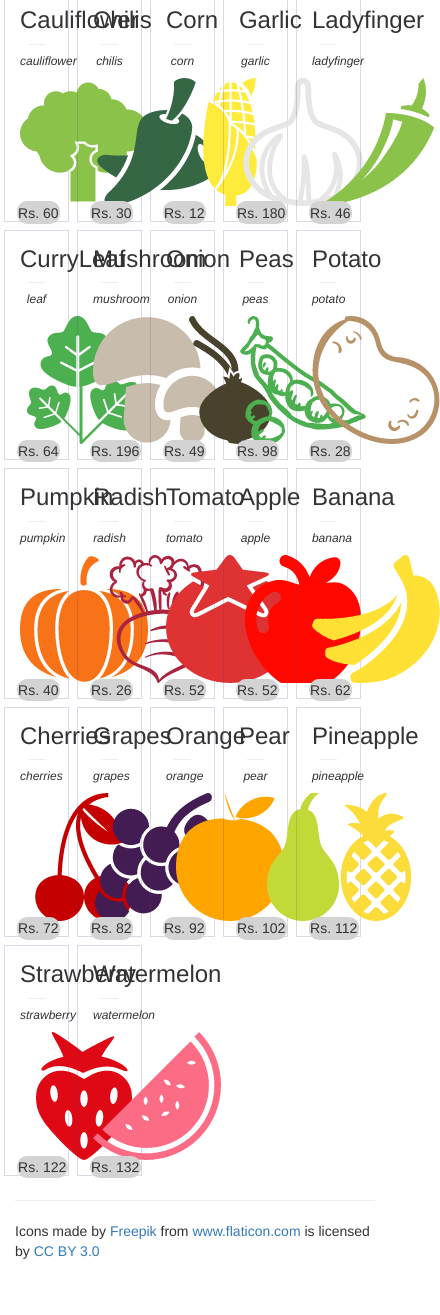
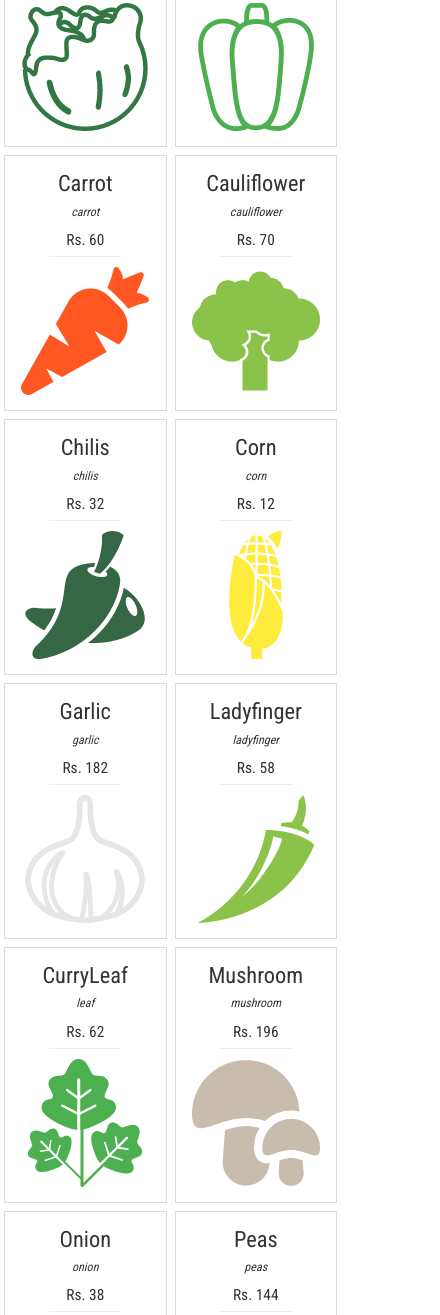
Before and after one commit to divagar/myveggies, a plain HTML site: page index.html in a window 390 px wide. Shown: the part 591-1906 px from the top of the page, 440 px wide, since content can reach past the window. Before the commit the page ends 1852 px from the top, so only its background shows below. Drawn offline with Linux system fonts and the light colour scheme.

Commit message:
Fix all the mobile web app align issues.
Signed-off-by: Div <m.divagar@gmail.com>

```diff
--- a/data/fruits.json
+++ b/data/fruits.json
@@ -1,14 +1,14 @@
 {
     "fruits":
                 [
-                    {"name":"Apple", "desc":"apple", "price":"52"},
-                    {"name":"Banana", "desc":"banana", "price":"62"},
-                    {"name":"Cherries", "desc":"cherries", "price":"72"},
-                    {"name":"Grapes", "desc":"grapes", "price":"82"},
-                    {"name":"Orange", "desc":"orange", "price":"92"},
-                    {"name":"Pear", "desc":"pear", "price":"102"},
-                    {"name":"Pineapple", "desc":"pineapple", "price":"112"},
-                    {"name":"Strawberry", "desc":"strawberry", "price":"122"},
-                    {"name":"Watermelon", "desc":"watermelon", "price":"132"}
+                    {"name":"Apple", "desc":"apple", "price":"199"},
+                    {"name":"Banana", "desc":"banana", "price":"48"},
+                    {"name":"Cherries", "desc":"cherries", "price":"89"},
+                    {"name":"Grapes", "desc":"grapes", "price":"40"},
+                    {"name":"Orange", "desc":"orange", "price":"110"},
+                    {"name":"Pear", "desc":"pear", "price":"120"},
+                    {"name":"Pineapple", "desc":"pineapple", "price":"38"},
+                    {"name":"Strawberry", "desc":"strawberry", "price":"64"},
+                    {"name":"Watermelon", "desc":"watermelon", "price":"20"}
                 ]
 }
--- a/data/veggies.json
+++ b/data/veggies.json
@@ -1,23 +1,23 @@
 {
     "veggies":
                 [
-                    {"name":"Brinjal", "desc":"brinjal", "price":"47"},
-                    {"name":"Broccoli", "desc":"broccoli", "price":"85"},
-                    {"name":"Cabbage", "desc":"cabbage", "price":"17"},
-                    {"name":"Capicom", "desc":"capicom", "price":"38"},
-                    {"name":"Carrot", "desc":"carrot", "price":"50"},
-                    {"name":"Cauliflower ", "desc":"cauliflower", "price":"60"},
-                    {"name":"Chilis", "desc":"chilis", "price":"30"},
+                    {"name":"Brinjal", "desc":"brinjal", "price":"55"},
+                    {"name":"Broccoli", "desc":"broccoli", "price":"80"},
+                    {"name":"Cabbage", "desc":"cabbage", "price":"19"},
+                    {"name":"Capicom", "desc":"capicom", "price":"40"},
+                    {"name":"Carrot", "desc":"carrot", "price":"60"},
+                    {"name":"Cauliflower ", "desc":"cauliflower", "price":"70"},
+                    {"name":"Chilis", "desc":"chilis", "price":"32"},
                     {"name":"Corn", "desc":"corn", "price":"12"},
-                    {"name":"Garlic", "desc":"garlic", "price":"180"},
-                    {"name":"Ladyfinger", "desc":"ladyfinger", "price":"46"},
-                    {"name":"CurryLeaf", "desc":"leaf", "price":"64"},
+                    {"name":"Garlic", "desc":"garlic", "price":"182"},
+                    {"name":"Ladyfinger", "desc":"ladyfinger", "price":"58"},
+                    {"name":"CurryLeaf", "desc":"leaf", "price":"62"},
                     {"name":"Mushroom", "desc":"mushroom", "price":"196"},
-                    {"name":"Onion", "desc":"onion", "price":"49"},
-                    {"name":"Peas", "desc":"peas", "price":"98"},
+                    {"name":"Onion", "desc":"onion", "price":"38"},
+                    {"name":"Peas", "desc":"peas", "price":"144"},
                     {"name":"Potato", "desc":"potato", "price":"28"},
-                    {"name":"Pumpkin", "desc":"pumpkin", "price":"40"},
-                    {"name":"Radish", "desc":"radish", "price":"26"},
-                    {"name":"Tomato", "desc":"tomato", "price":"52"}
+                    {"name":"Pumpkin", "desc":"pumpkin", "price":"12"},
+                    {"name":"Radish", "desc":"radish", "price":"28"},
+                    {"name":"Tomato", "desc":"tomato", "price":"36"}
                 ]
 }
--- a/index.html
+++ b/index.html
@@ -4,37 +4,44 @@
     <meta charset="utf-8">
     <meta http-equiv="X-UA-Compatible" content="IE=edge">
     <meta name="description" content="This is a simple web app to show the daily vegatable and fruit price around Bangalore, India. This app was built to showcase the latest features of web app like service worker, offfine support, notification and etc...">
-    <meta name="viewport" content="width=device-width, initial-scale=1">
+    <meta name="viewport" content="width=device-width, initial-scale=1, maximum-scale=1, user-scalable=no">
     <title>My Veggies!</title>
+
+    <!-- Disable tap highlight on IE -->
+    <meta name="msapplication-tap-highlight" content="no">
 
     <!-- Add to homescreen -->
     <link rel="manifest" href="manifest.json">
 
     <!-- Fallback to homescreen for Chrome <39 on Android -->
     <meta name="mobile-web-app-capable" content="yes">
-    <meta name="application-name" content="Web Starter Kit">
+    <meta name="application-name" content="My Veggies!">
     <link rel="icon" sizes="192x192" href="images/icons/myveggies.png">
 
     <!-- Add to homescreen for Safari on iOS -->
     <meta name="apple-mobile-web-app-capable" content="yes">
     <meta name="apple-mobile-web-app-status-bar-style" content="black">
-    <meta name="apple-mobile-web-app-title" content="Web Starter Kit">
+    <meta name="apple-mobile-web-app-title" content="My Veggies!">
     <link rel="apple-touch-icon" href="images/icons/myveggies.png">
 
     <!-- Tile icon for Win8 (144x144 + tile color) -->
     <meta name="msapplication-TileImage" content="images/icons/myveggies.png">
-    <meta name="msapplication-TileColor" content="#3372DF">
+    <meta name="msapplication-TileColor" content="#2F3BA2">
+
+    <!-- Color the status bar on mobile devices -->
+    <meta name="theme-color" content="#2F3BA2">
 
     <!-- Page styles -->
-    <link rel="stylesheet" href="styles/main.css">
+    <link href='https://fonts.googleapis.com/css?family=Roboto+Condensed' rel='stylesheet' type='text/css'>
     <link rel="stylesheet" href="styles/bootstrap.min.css" media="screen">
     <link rel="stylesheet" href="styles/bootstrap-theme.min.css" media="screen">
+    <link rel="stylesheet" href="styles/main.css">
   </head>
   <body>
     <div class="jumbotron">
       <div class="container">
         <h1>My Veggies!</h1>
-        <p>This is a simple web app to show the daily vegatable and fruit price around Bangalore, India. This app was built to showcase the latest features of web app like service worker, offfine support, notification and etc...</p>
+        <p>simple progressive web app to know your veggies/fruits price around Bangalore, India.</p>
       </div>
     </div>
 
--- a/scripts/main.js
+++ b/scripts/main.js
@@ -36,21 +36,22 @@ function getContent(name) {
 
 function createMainContent(name, data) {
    	$(".container .row").append(
-	      	"<div class='col-xs-2 col-sm-2 col-md-2 col-lg-2'>"+
-	      		"<div class='veggies-header'>"+
+   			"<div class='col-xs-5 col-sm-3 col-md-3 col-lg-2'>"+
+   				"<div class='veggies-header'>"+
 	      			"<h3>"+data.name+"</h3>"+
-					"<hr/><h6>"+data.desc+"</h6>"+
+					"<h6>"+data.desc+"</h6>"+
+					"<div class='price' data-price='"+data.price+"'>. . .</div>"+
+					"<hr/>"+
 				"</div>"+
 				"<div class='veggies-content'>"+
 					"<img src='images/"+name+"/"+data.name+".png'>"+
-					"<span class='price' data-price='"+data.price+"'>...</span>"+
 				"</div>"+
 			"</div>");
 }
 
 function updatePrice() {
-	$('div.veggies-content span.price').appear();
-	$('div.veggies-content span.price').on('appear', function() {
+	$('div.veggies-header div.price').appear();
+	$('div.veggies-header div.price').on('appear', function() {
 		console.log($(this));
 		$(this)[0].innerText = "Rs. " + $(this).data('price');
     	$(this).off();
--- a/styles/main.css
+++ b/styles/main.css
@@ -1,7 +1,11 @@
+body {
+  font-family: 'Roboto Condensed', sans-serif !important;
+}
+
 .jumbotron {
   background-color: #67be78 !important;
-  padding-top: 25px !important;
-  padding-bottom: 20px !important;
+  padding-top: 10px !important;
+  padding-bottom: 0px !important;
 }
 
 h4 {
@@ -29,13 +33,14 @@ hr {
 
 .veggies-header h3 {
   text-align: center;
-  margin-top: 0px
+  margin-top: 0px;
+  font-size: 160% !important;
 }
 
 .veggies-header hr {
-  margin-top: 10px;
+  margin-top: 5px;
   margin-bottom: 10px;
-  width: 50%;
+  width: 55%;
 }
 
 .veggies-header h6 {
@@ -47,16 +52,20 @@ hr {
   display: block;
   margin-left: auto;
   margin-right: auto;
+  max-width: 100%;
+  height:auto;
 }
 
-.veggies-content .price {
-  /*float: right;*/
+.veggies-header .price {
+  /*float: right;
   margin-top: -7%;
   margin-left: -5%;
   position: absolute;
   background: lightgray;
   padding: 2%;
-  border-radius: 10px;
+  border-radius: 10px;*/
+  font-size: 110%;
+  text-align: center;
 }
 
 
```
